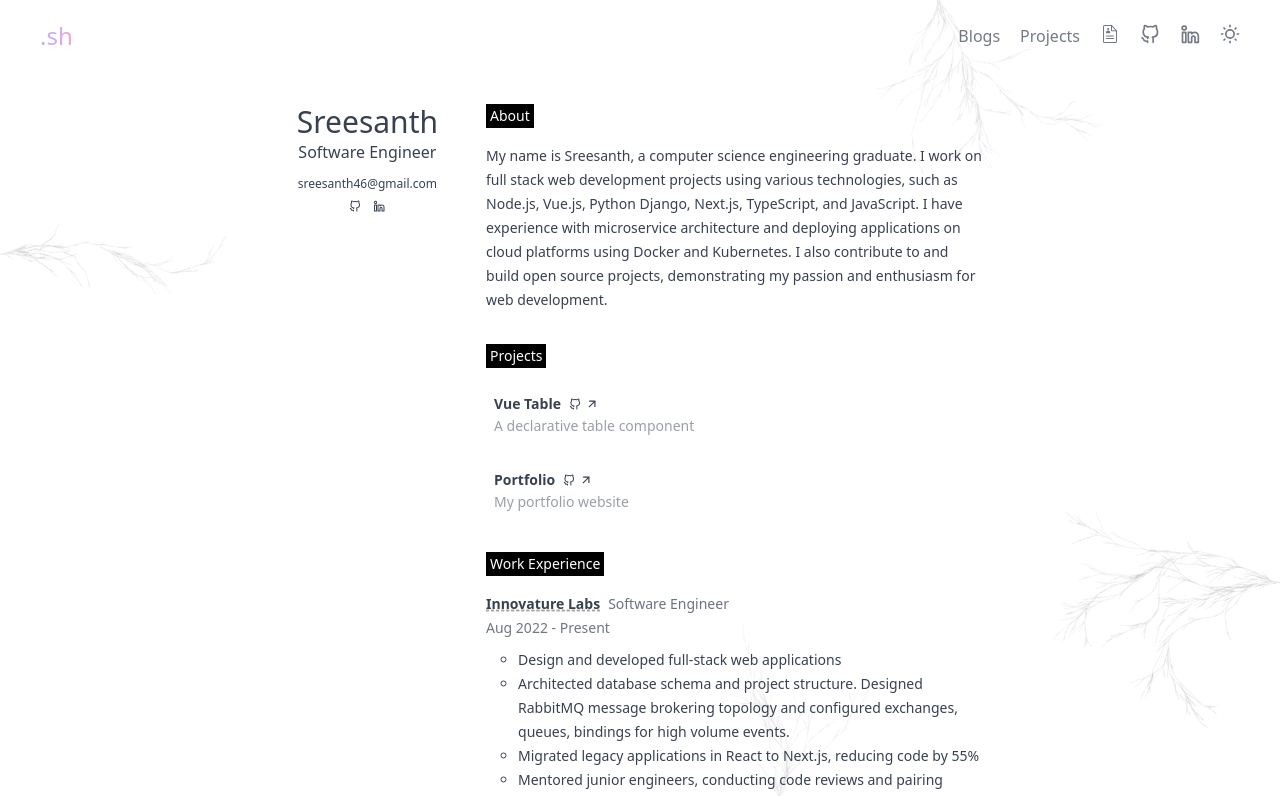
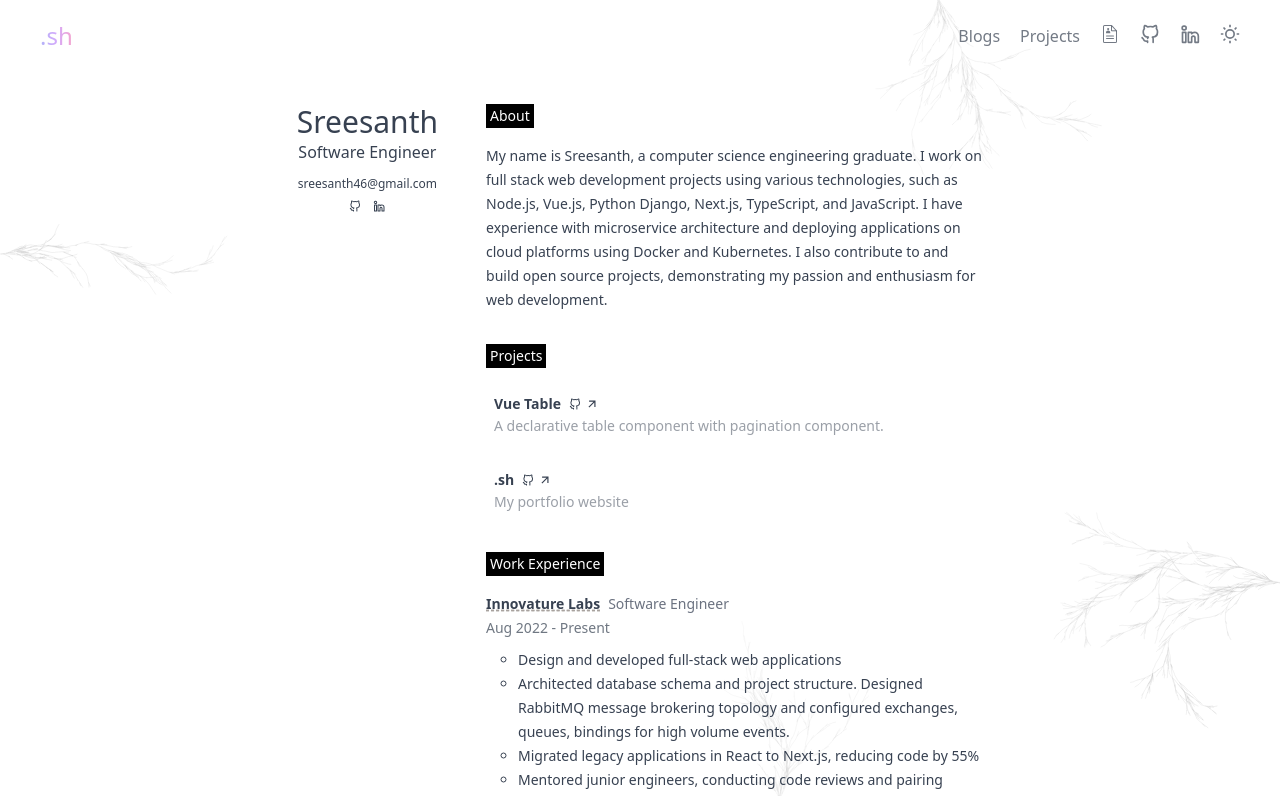
Before and after one commit to Sreesanth46/sreesanth.me, a Vue app: page /resume in a window 1280 px wide. Shown: the top 796 px of the page. Built offline with nearby package versions, Linux system fonts and the light colour scheme.

Commit message:
chore: updated project titles

```diff
--- a/src/globals/index.ts
+++ b/src/globals/index.ts
@@ -1,7 +1,7 @@
+import { h } from 'vue';
 import Github from '~/icons/Github.vue';
 import Linkedin from '~/icons/Linkedin.vue';
 import LightBulbOutlined from '~/icons/LightBulbOutlined.vue';
-import { h } from 'vue';
 import CvOutlinedIcon from '~/icons/CvOutlinedIcon.vue';
 import ArticleOutlined from '~/icons/ArticleOutlined.vue';
 
@@ -81,12 +81,12 @@ const ProjectLinks = {
 export const ProjectList = [
   {
     title: 'Vue Table',
-    description: 'A declarative table component',
+    description: 'A declarative table component with pagination component.',
     link: ProjectLinks.VueTable,
     icon: Github
   },
   {
-    title: 'Portfolio',
+    title: '.sh',
     description: 'My portfolio website',
     link: ProjectLinks.sh,
     icon: Github
```
